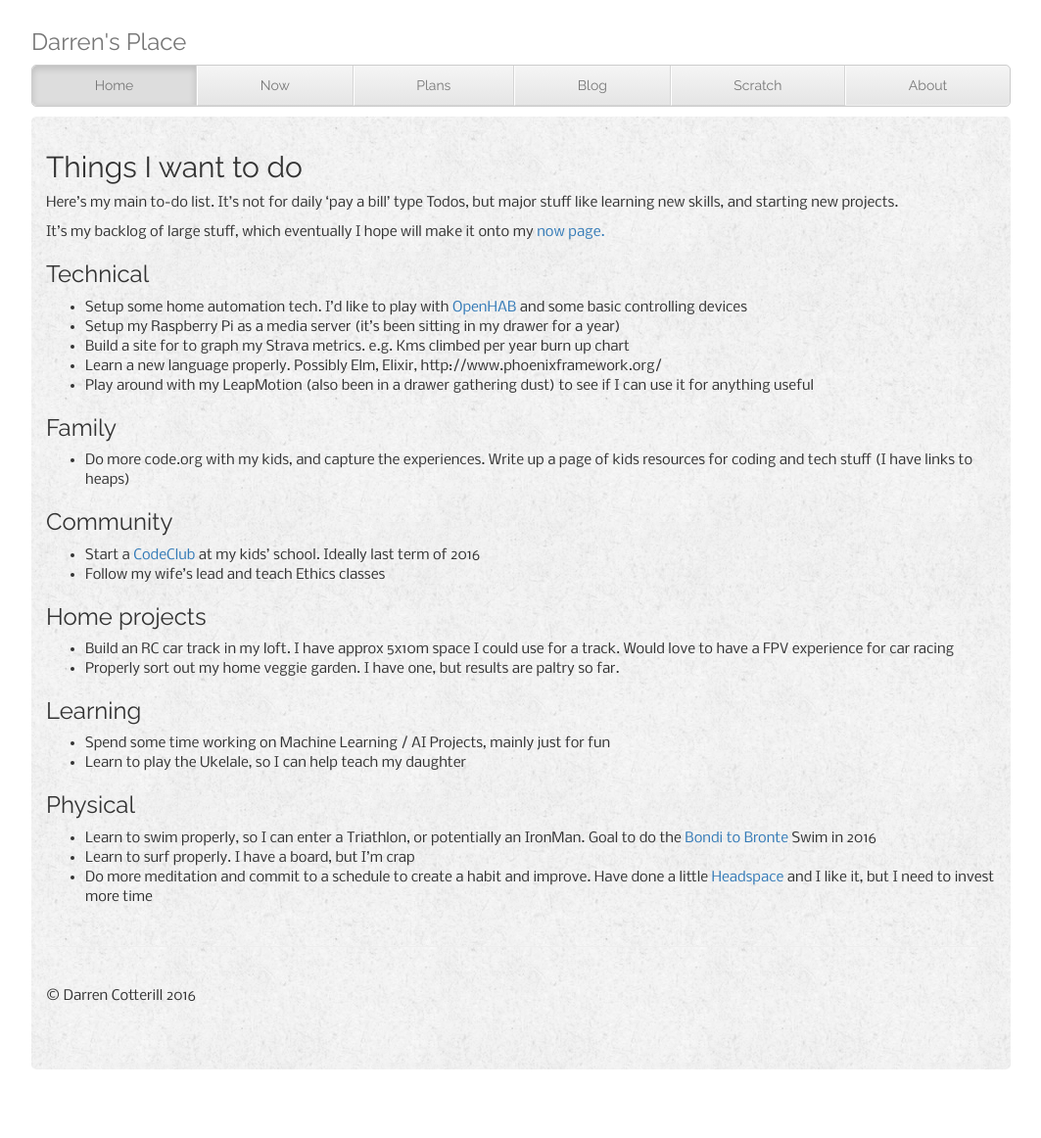
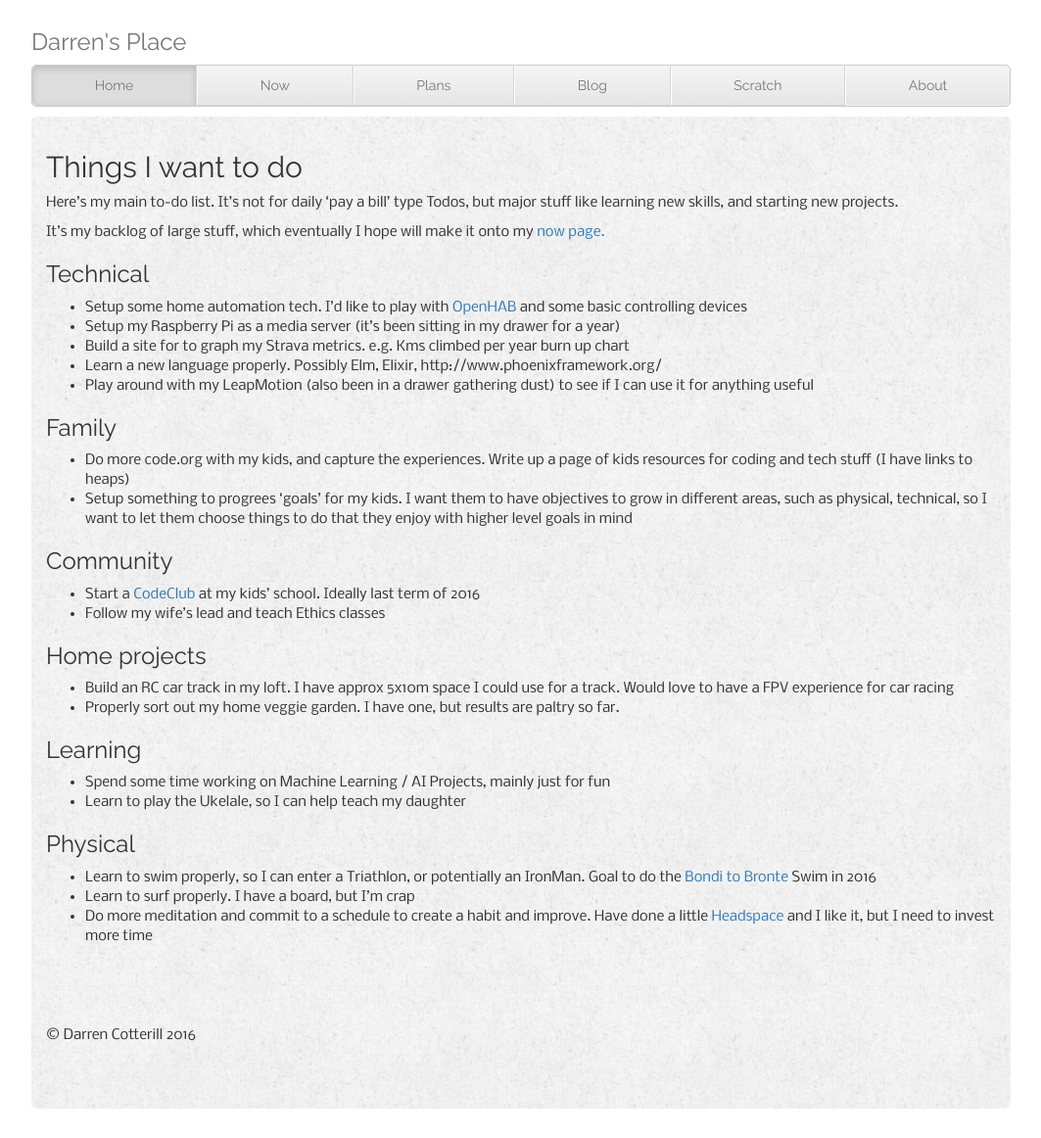
Before and after one commit to DCotterill/DCotterill.github.io, a Jekyll site: the page built from plans/index.md, in a window 1280 px wide. Shown: the whole page at 98% size, without its empty margins (108-1171 px from the left). Built offline with Jekyll 4.4.1, drawn with Linux system fonts in a browser that asks for light colours; nearby versions of some CDN libraries; some web fonts are replaced; before the commit the page ends 1122 px from its top, so only the background shows below that.

Commit message:
Updated index.md

```diff
--- a/plans/index.md
+++ b/plans/index.md
@@ -20,6 +20,7 @@ It's my backlog of large stuff, which eventually I hope will make it onto my [no
 ### Family
 
 * Do more code.org with my kids, and capture the experiences. Write up a page of kids resources for coding and tech stuff (I have links to heaps)
+* Setup something to progrees 'goals' for my kids. I want them to have objectives to grow in different areas, such as physical, technical, so I want to let them choose things to do that they enjoy with higher level goals in mind
 
 ### Community
 
```
